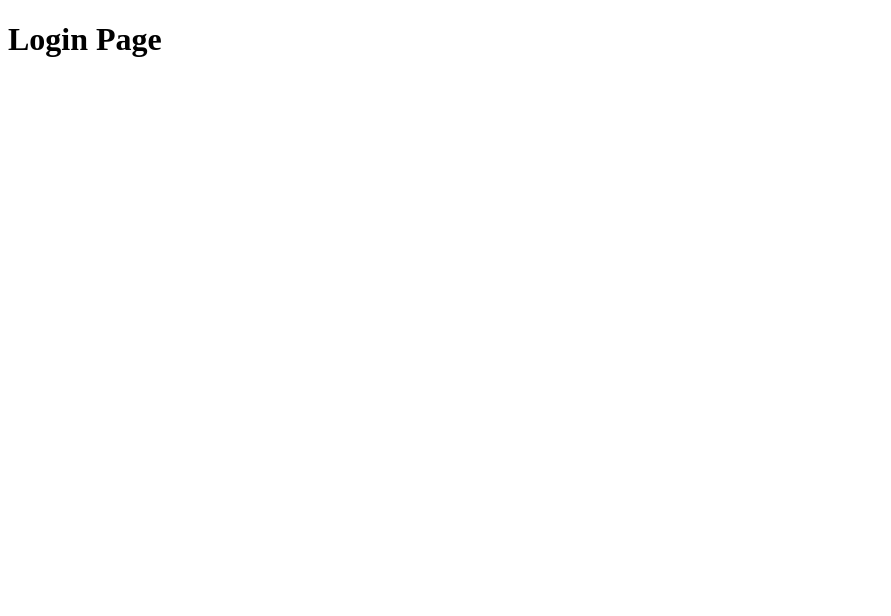
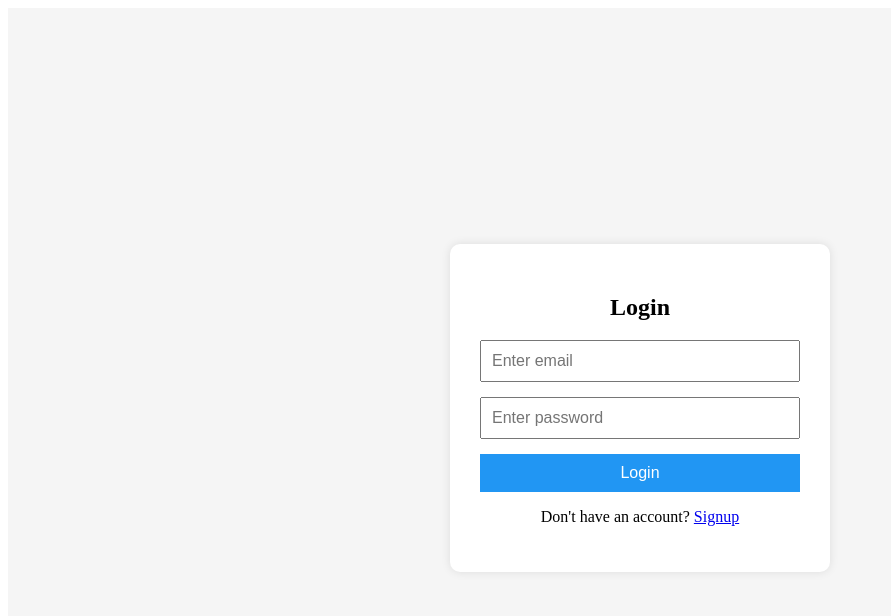
Before and after one commit to Arnab2546A/poll-voting-webapp, a React (Vite) app in the folder frontend/: page /login in a window 1280 px wide. Shown: the top 616 px of the page, without its empty margins (0-891 px from the left). Built offline with nearby package versions, Linux system fonts and the light colour scheme.

Commit message:
adding login and signup page

```diff
--- a/frontend/src/pages/Login.jsx
+++ b/frontend/src/pages/Login.jsx
@@ -1,3 +1,102 @@
+import { useState } from "react";
+import { supabase } from "../supabaseClient";
+import { useNavigate, Link } from "react-router-dom";
+
 export default function Login() {
-  return <h1>Login Page</h1>;
+  const navigate = useNavigate();
+
+  const [email, setEmail] = useState("");
+  const [password, setPassword] = useState("");
+  const [loading, setLoading] = useState(false);
+
+  const handleLogin = async (e) => {
+    e.preventDefault();
+    setLoading(true);
+
+    const { data, error } = await supabase.auth.signInWithPassword({
+      email,
+      password,
+    });
+
+    setLoading(false);
+
+    if (error) {
+      alert(error.message);
+      return;
+    }
+
+    alert("Login successful!");
+    navigate("/");
+  };
+
+  return (
+    <div style={styles.container}>
+      <div style={styles.card}>
+        <h2>Login</h2>
+
+        <form onSubmit={handleLogin} style={styles.form}>
+          <input
+            type="email"
+            placeholder="Enter email"
+            required
+            value={email}
+            onChange={(e) => setEmail(e.target.value)}
+            style={styles.input}
+          />
+
+          <input
+            type="password"
+            placeholder="Enter password"
+            required
+            value={password}
+            onChange={(e) => setPassword(e.target.value)}
+            style={styles.input}
+          />
+
+          <button type="submit" style={styles.button} disabled={loading}>
+            {loading ? "Logging in..." : "Login"}
+          </button>
+        </form>
+
+        <p>
+          Don't have an account? <Link to="/signup">Signup</Link>
+        </p>
+      </div>
+    </div>
+  );
 }
+
+const styles = {
+  container: {
+    height: "100vh",
+    display: "flex",
+    justifyContent: "center",
+    alignItems: "center",
+    background: "#f5f5f5",
+  },
+  card: {
+    padding: "30px",
+    background: "white",
+    borderRadius: "10px",
+    boxShadow: "0 0 10px rgba(0,0,0,0.1)",
+    width: "320px",
+    textAlign: "center",
+  },
+  form: {
+    display: "flex",
+    flexDirection: "column",
+    gap: "15px",
+  },
+  input: {
+    padding: "10px",
+    fontSize: "16px",
+  },
+  button: {
+    padding: "10px",
+    background: "#2196F3",
+    color: "white",
+    border: "none",
+    cursor: "pointer",
+    fontSize: "16px",
+  },
+};
```
